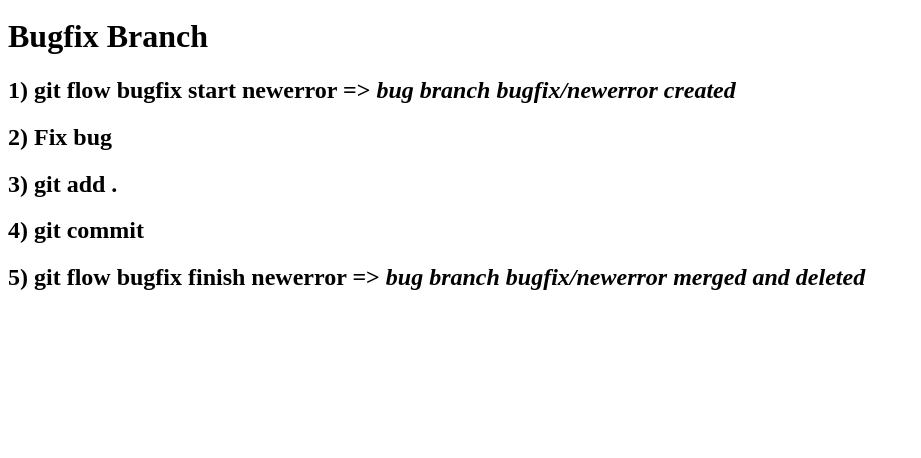
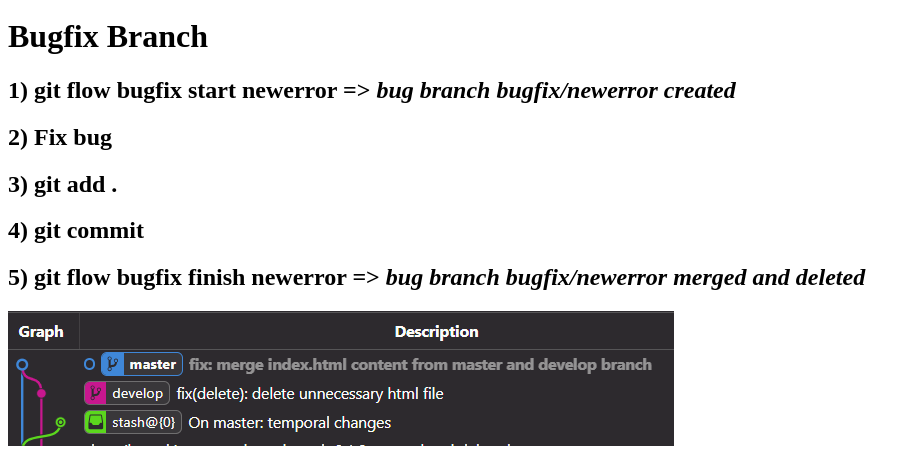
Before and after one commit to leonarEQP/gitflow, a plain HTML site: page index.html in a window 1280 px wide. Shown: the part 1688-2146 px from the top of the page, without its empty margins (0-921 px from the left). Before the commit the page ends 1999 px from the top, so only its background shows below. Drawn offline with Linux system fonts and the light colour scheme.

Commit message:
feat(html): add img tag for bugfix examplo

```diff
--- a/index.html
+++ b/index.html
@@ -59,6 +59,7 @@
       5) git flow bugfix finish newerror =>
       <em>bug branch bugfix/newerror merged and deleted</em>
     </h2>
+    <img src="./assets/after-git-flow-bugfix-finish.png" />
 
     <script>
       let addFunction = (a, b) => a + b;
```
Also changed, not shown: assets/after-git-flow-bugfix-finish.png (added).
